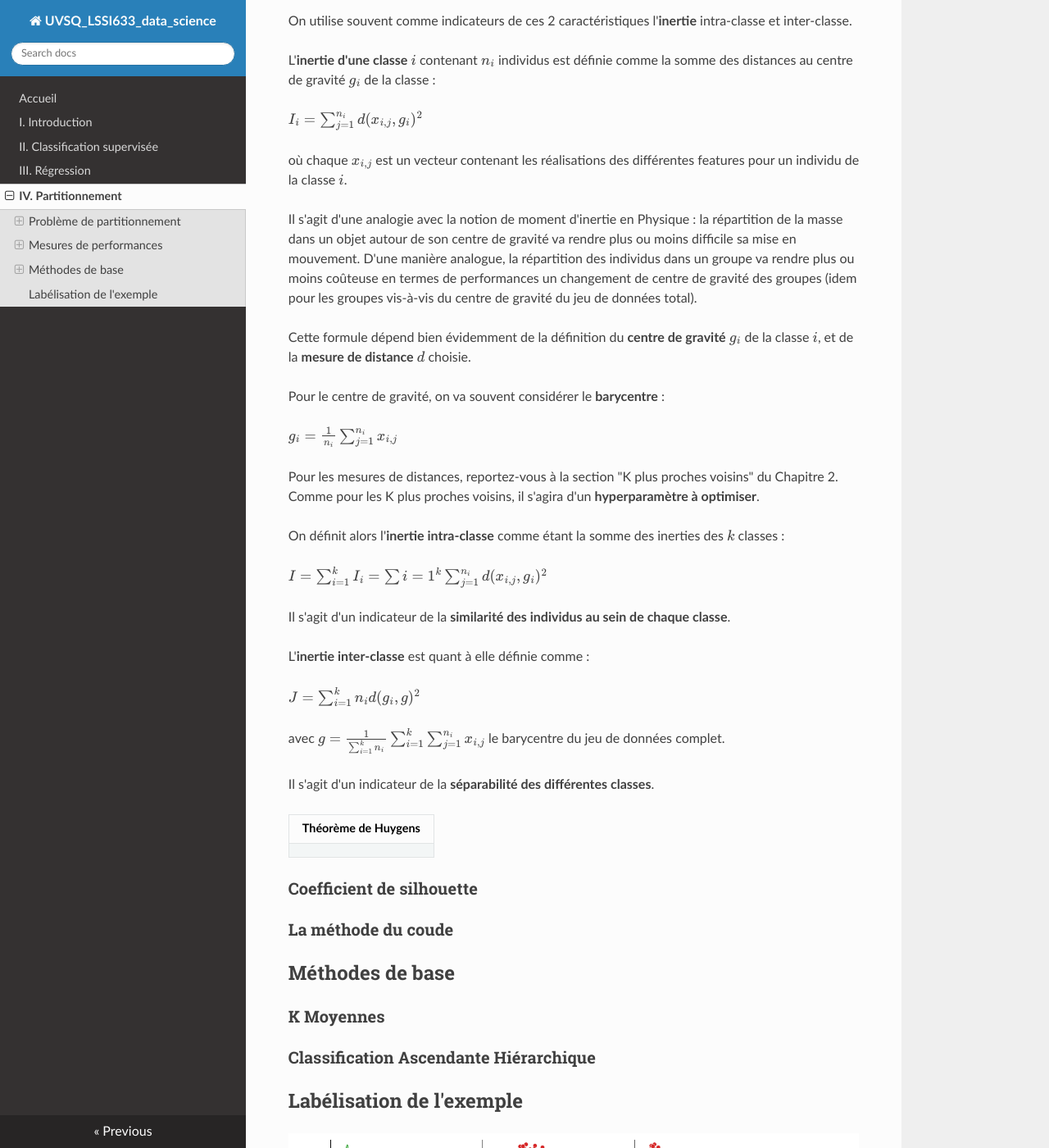
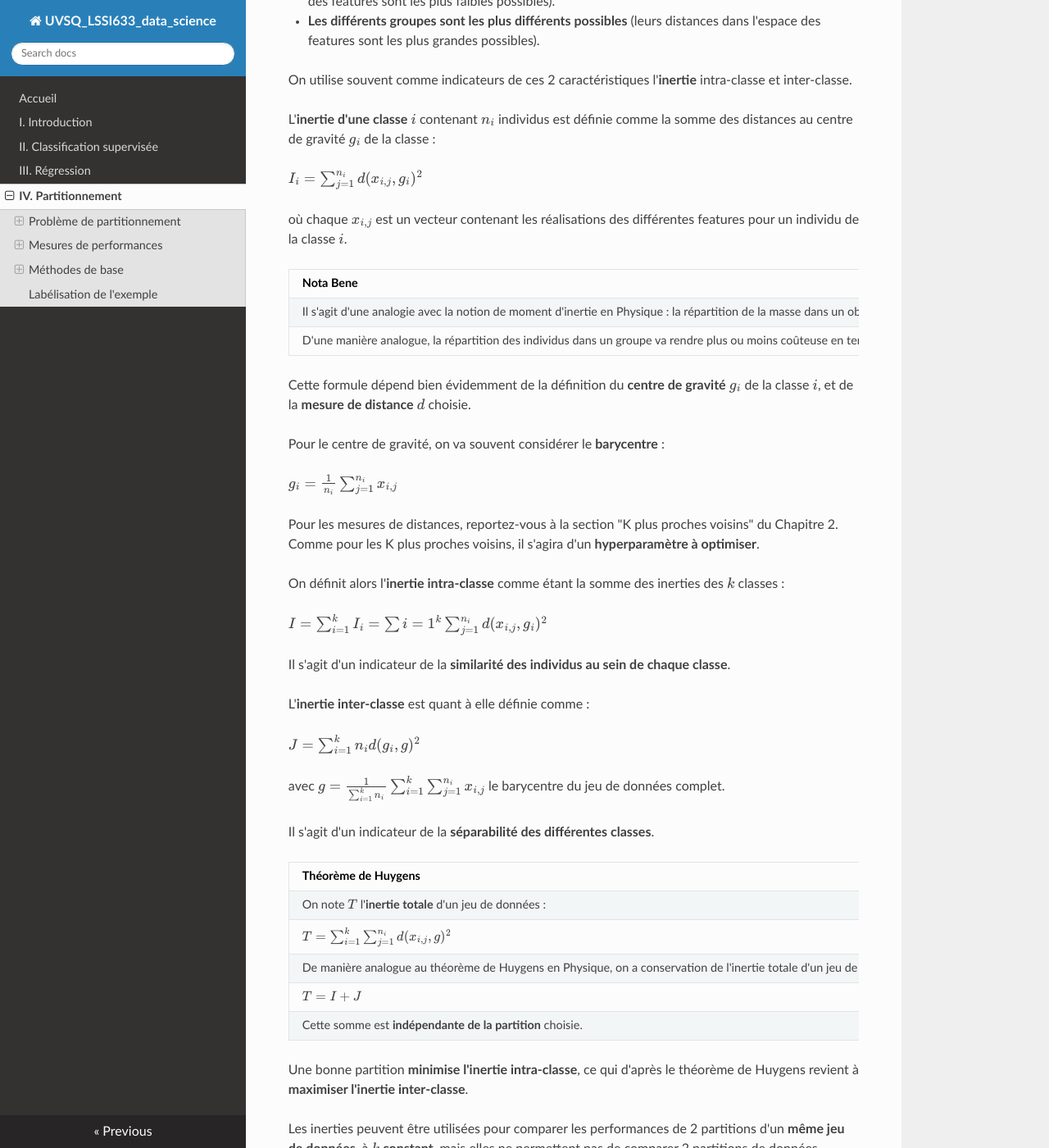
Before and after one commit to NicOudart/UVSQ_LSSI633_data_science, an MkDocs documentation site: the page built from docs/Chap4_Partitionnement.md, in a window 1280 px wide and 1400 px high, scrolled down 4947 px. Shown: the whole window at 82% size. Built offline with MkDocs 1.6.1, drawn with Linux system fonts in a browser that asks for light colours; nearby versions of some CDN libraries; some of the changed text lies outside the part shown.

Commit message:
-Progress on Chapter 4.

```diff
--- a/docs/Chap4_Partitionnement.md
+++ b/docs/Chap4_Partitionnement.md
@@ -125,6 +125,8 @@ Un tel déséquilibre pourrait être problématique pour entrainer notre modèle
 
 ## Mesures de performances
 
+Pour mettre au point des méthodes d'apprentissage automatique d'une partition de données, **nous avons besoin de critères pour juger de la qualité de notre partition**.
+
 Un des grands problèmes en classification non-supervisée est que le nombre de classes est une entrée de la plupart des méthodes de résolution.
 **Mais comment connaitre le nombre de classes pertinentes pour un jeu de données ?**
 
@@ -151,8 +153,10 @@ $I_i = \sum_{j=1}^{n_i} d(x_{i,j},g_i)^2$
 
 où chaque $x_{i,j}$ est un vecteur contenant les réalisations des différentes features pour un individu de la classe $i$.
 
-Il s'agit d'une analogie avec la notion de moment d'inertie en Physique : la répartition de la masse dans un objet autour de son centre de gravité va rendre plus ou moins difficile sa mise en mouvement.
-D'une manière analogue, la répartition des individus dans un groupe va rendre plus ou moins coûteuse en termes de performances un changement de centre de gravité des groupes (idem pour les groupes vis-à-vis du centre de gravité du jeu de données total).
+|Nota Bene|
+|:-|
+|Il s'agit d'une analogie avec la notion de moment d'inertie en Physique : la répartition de la masse dans un objet autour de son centre de gravité va rendre plus ou moins difficile sa mise en mouvement.|
+|D'une manière analogue, la répartition des individus dans un groupe va rendre plus ou moins coûteuse en termes de performances un changement de centre de gravité des groupes (idem pour les groupes vis-à-vis du centre de gravité du jeu de données total).|
 
 Cette formule dépend bien évidemment de la définition du **centre de gravité** $g_i$ de la classe $i$, et de la **mesure de distance** $d$ choisie.
 
@@ -179,11 +183,27 @@ Il s'agit d'un indicateur de la **séparabilité des différentes classes**.
 
 |Théorème de Huygens|
 |:-|
-||
+|On note $T$ l'**inertie totale** d'un jeu de données :|
+|$T = \sum_{i=1}^{k} \sum_{j=1}^{n_i} d(x_{i,j},g)^2$|
+|De manière analogue au théorème de Huygens en Physique, on a conservation de l'inertie totale d'un jeu de données :|
+|$T = I + J$|
+|Cette somme est **indépendante de la partition** choisie.|
+
+Une bonne partition **minimise l'inertie intra-classe**, ce qui d'après le théorème de Huygens revient à **maximiser l'inertie inter-classe**.
+
+Les inerties peuvent être utilisées pour comparer les performances de 2 partitions d'un **même jeu de données**, à **$k$ constant**, mais elles ne permettent pas de comparer 2 partitions de données différentes, ou de $k$ différents.
+
+De plus, l'inertie intra-classe **diminue toujours à mesure que l'on augmente le nombre classes** d'une partition de données : alors comment choisir un nombre de classe pertinent ?
+
+Nous allons voir 2 critères pour résoudre ces problèmes.
+
+### La méthode du coude
+
+
 
 ### Coefficient de silhouette
 
-### La méthode du coude
+
 
 ## Méthodes de base
 
```
